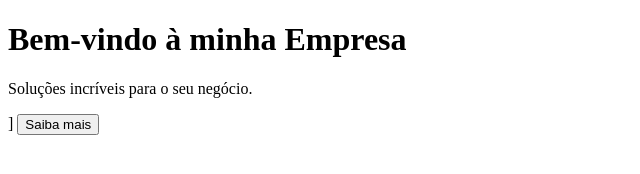
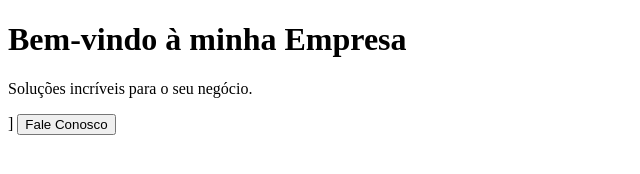
Before and after one commit to LuisAugustoMort-XD/landing-page-empresa, a plain HTML site: page index.html in a window 1280 px wide. Shown: the full height of the page, 0-640 px from the left. Drawn offline with Linux system fonts and the light colour scheme.

Commit message:
Update index.html

```diff
--- a/index.html
+++ b/index.html
@@ -10,7 +10,7 @@
         Bem-vindo à minha Empresa
       </h1>
       <p>Soluções incríveis para o seu negócio.</p>]
-      <button>Saiba mais</button>
+      <button>Fale Conosco</button>
     </header>
   </body>
 </html>
```
